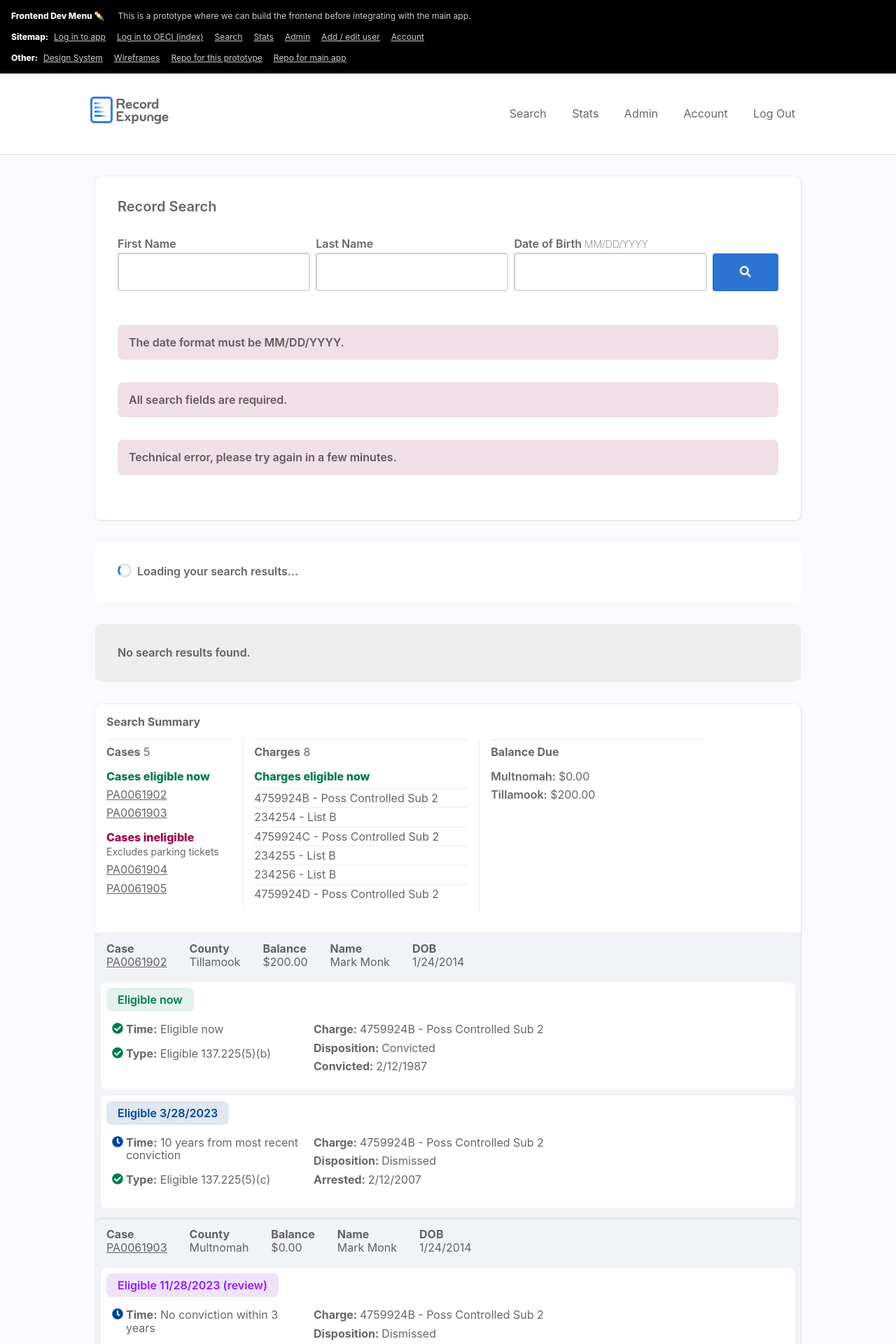
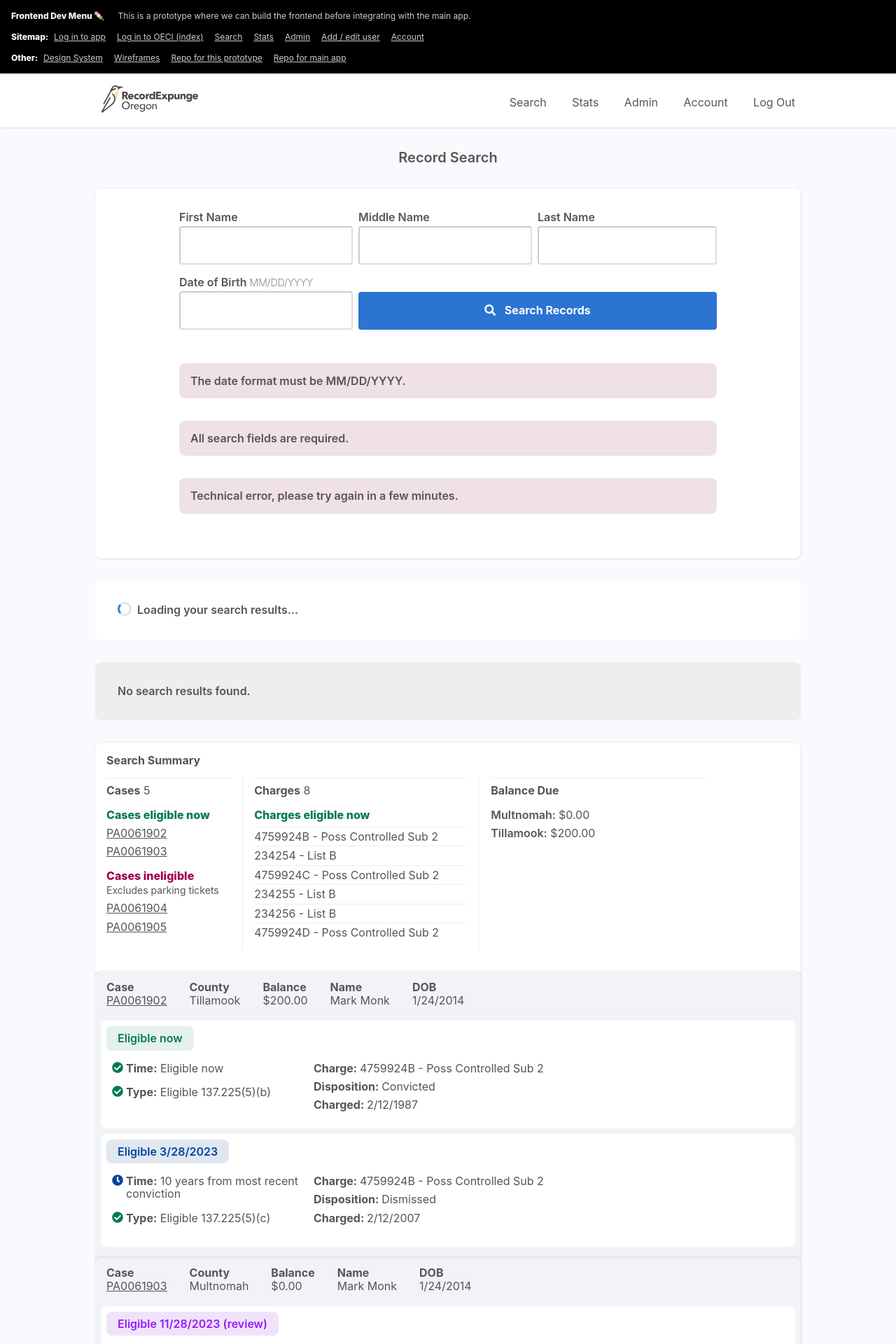
Before and after one commit to hmarcks/expunge-pdx-frontend, a Jekyll site: the page built from search/index.html, in a window 1280 px wide. Shown: the top 1920 px of the page at 70% size. Built offline with Jekyll 4.4.1, drawn with Linux system fonts in a browser that asks for light colours; nearby versions of some CDN libraries; some of the changed text lies outside the part shown.

Commit message:
Update logo, change arrested to charged, add middle name to search

```diff
--- a/_includes/nav.html
+++ b/_includes/nav.html
@@ -1,9 +1,9 @@
-<nav class="center pt4 ph2 bg-white shadow">
+<nav class="center pt3 ph2 bg-white shadow">
   <div class="mw8 center flex-l justify-between">
-    <div class="mb4">
+    <div class="logo mb3">
       {% include svg/logo.svg %}
     </div>
-    <div class="dib mb4">
+    <div class="dib mb2">
       <a class="link hover-blue f6 f5-ns dib pa3" href="/search">Search</a>
       <a class="link hover-blue f6 f5-ns dib pa3" href="/stats">Stats</a>
       <a class="link hover-blue f6 f5-ns dib pa3" href="/admin">Admin</a>
--- a/_layouts/default.html
+++ b/_layouts/default.html
@@ -5,7 +5,7 @@
 
   {% include nav-master.html %}
 
-  <body class="bg-gray-blue black-60">
+  <body class="bg-gray-blue mid-gray">
 
   	{{ content }}
 
--- a/_scss/global.scss
+++ b/_scss/global.scss
@@ -73,6 +73,22 @@ $washed-red: #f0e0e8;
 .shadow {
   box-shadow: 0 0 2px 0 rgba(59, 86, 73, 0.2),
     1px 1px 2px 0 rgba(59, 86, 73, 0.1);
+}
+
+.logo {
+  width: 110px;
+  height: auto;
+  margin-left: 1rem;
+
+  @media screen and (min-width: 30em) {
+    width: 140px;
+  }
+}
+
+.logo--login {
+  width: 180px;
+  height: auto;
+  margin: 1.25rem auto 3rem auto;
 }
 
 .btn--search {
--- a/log-in/index.html
+++ b/log-in/index.html
@@ -5,7 +5,7 @@ title: Log in to Record Expunge
 
 <main class="mw8 center ph2">
   <section class="mw6 center cf mt4 mb3 pa4 pa5-ns pt4-ns bg-white shadow br3">
-    {% include svg/logo.svg %}
+    <div class="logo--login">{% include svg/logo.svg %}</div>
     <form noValidate>
       <fieldset>
         <legend class="visually-hidden">Log in</legend>
@@ -32,7 +32,7 @@ title: Log in to Record Expunge
   </section>
 
   <section class="mw6 center cf mt4 mb3 pa4 pa5-ns pt4-ns bg-white shadow br3">
-    {% include svg/logo.svg %}
+    <div class="logo--login">{% include svg/logo.svg %}</div>
     <form>
       <fieldset>
         <legend class="f4 fw7 pt4">Forgot your password?</legend>
@@ -57,7 +57,7 @@ title: Log in to Record Expunge
   </section>
 
   <section class="mw6 center cf mt4 mb3 pa4 pa5-ns pt4-ns bg-white shadow br3">
-    {% include svg/logo.svg %}
+    <div class="logo--login">{% include svg/logo.svg %}</div>
     <form>
       <fieldset>
         <legend class="f4 fw7 pt4 pb3">Set your password</legend>
--- a/search/index.html
+++ b/search/index.html
@@ -4,11 +4,11 @@ title: Search Records - Record Expunge Helper Oregon
 ---
 <!-- If search requires page refresh, update page title to "Record search results - Record Expunge Helper Oregon" when results returned -->
 <main class="mw8 center ph2">
+  <h1 class="f4 fw6 tc mv4">Record Search</h1>
   <section class="cf mt4 mb3 pa3 pa4-l bg-white shadow br3">
-    <h2 class="mb4 f4 fw6">Record Search</h1>
-    <form>
+    <form class="mw7 center">
       <div class="flex flex-wrap items-end">
-        <div class="w-100 w-30-ns mb3 pr2-ns">
+        <div class="w-100 w-third-ns mb3 pr2-ns">
           <label for="first-name" class="db mb1 fw6">
             First Name
           </label>
@@ -19,7 +19,17 @@ title: Search Records - Record Expunge Helper Oregon
             required
             aria-invalid="false">
         </div>
-        <div class="w-100 w-30-ns mb3 pr2-ns">
+        <div class="w-100 w-third-ns mb3 pr2-ns">
+          <label for="middle-name" class="db mb1 fw6">
+            Middle Name
+          </label>
+          <input
+            id="middle-name"
+            type="text"
+            class="w-100 pa3 br2 b--black-20"
+            aria-invalid="false">
+        </div>
+        <div class="w-100 w-third-ns mb3">
           <label for="last-name" class="db mb1 fw6">
             Last Name
           </label>
@@ -30,7 +40,9 @@ title: Search Records - Record Expunge Helper Oregon
             required
             aria-invalid="false">
         </div>
-        <div class="w-100 w-30-ns mb3 pr2-ns">
+      </div>
+      <div class="flex flex-wrap items-end">
+        <div class="w-100 w-third-ns mb3 pr2-ns">
           <label for="date-of-birth" class="db mb1 fw6">
             Date of Birth <span class="fw2 f6">MM/DD/YYYY</span>
           </label>
@@ -42,10 +54,10 @@ title: Search Records - Record Expunge Helper Oregon
             aria-describedby="dob_msg"
             aria-invalid="false">
         </div>
-        <div class="w-100 w-10-ns mb3">
+        <div class="w-100 w-two-thirds-ns mb3">
           <button class="br2 bg-blue white bg-animate hover-bg-dark-blue db w-100 tc pv3 btn--search"  type="submit">
-            <span class="visually-hidden">Search Records</span>
-            <i aria-hidden="true" class="fas fa-search"></i>
+            <i aria-hidden="true" class="fas fa-search pr2"></i>
+            <span class="fw7">Search Records</span>
           </button>
         </div>
       </div>
@@ -150,7 +162,7 @@ title: Search Records - Record Expunge Helper Oregon
                 <span class="fw7">Disposition: </span>Convicted
               </li>
               <li class="mb2">
-                <span class="fw7">Convicted: </span>2/12/1987
+                <span class="fw7">Charged: </span>2/12/1987
               </li>
             </ul>
           </div>
@@ -179,7 +191,7 @@ title: Search Records - Record Expunge Helper Oregon
                 <span class="fw7">Disposition: </span>Dismissed
               </li>
               <li class="mb2">
-                <span class="fw7">Arrested: </span>2/12/2007
+                <span class="fw7">Charged: </span>2/12/2007
               </li>
             </ul>
           </div>
@@ -229,7 +241,7 @@ title: Search Records - Record Expunge Helper Oregon
                 <span class="fw7">Disposition: </span>Dismissed
               </li>
               <li class="mb2">
-                <span class="fw7">Arrested: </span>2/12/2007
+                <span class="fw7">Charged: </span>2/12/2007
               </li>
             </ul>
           </div>
@@ -258,7 +270,7 @@ title: Search Records - Record Expunge Helper Oregon
                 <span class="fw7">Disposition: </span>Dismissed
               </li>
               <li class="mb2">
-                <span class="fw7">Arrested: </span>2/12/2007
+                <span class="fw7">Charged: </span>2/12/2007
               </li>
             </ul>
           </div>
```
Also changed, not shown: _includes/svg/logo.svg, 9 other files.
